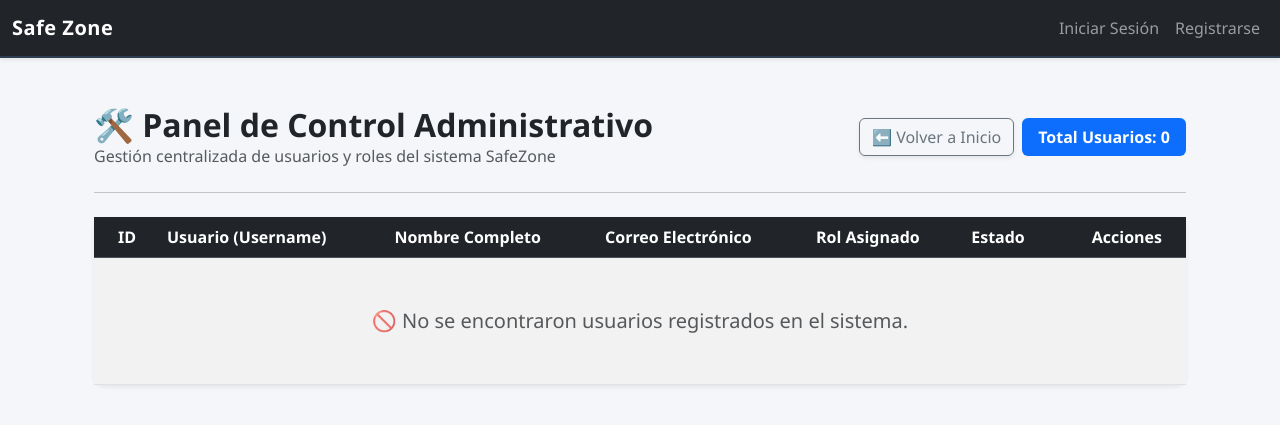
After one commit to jhoanceballos/MI_PROYECTO, a Django app: template template/admin_panel.html in a window 1280 px wide. The commit adds this page. Shown: the top 425 px of the page. Run offline with Django 4.2, Linux system fonts and the light colour scheme; the template is opened without the code that fills it, so the values that code supplies are empty; some libraries are stand-ins or nearby versions.

Commit message:
se actulizo el panel admin

```diff
--- a/core/urls.py
+++ b/core/urls.py
@@ -14,15 +14,32 @@ Including another URLconf
     1. Import the include() function: from django.urls import include, path
     2. Add a URL to urlpatterns:  path('blog/', include('blog.urls'))
 """
-from django.urls import path
-from . import views
+from django.contrib import admin
+from django.urls import path, include
+from core import views
 
+# ==========================================
+# # SECCIÓN: RUTAS GLOBALES DEL SISTEMA (URLS)
+# ==========================================
 urlpatterns = [
+    # 🛡️ Extensión nativa del panel de administración de Superusuario
+    path('admin/', admin.site.urls),
+
+    # ==========================================
+    # # SECCIÓN: AUTENTICACIÓN Y SESIONES (SPA)
+    # ==========================================
     path('', views.inicio, name='inicio'),
-    path('home/', views.home, name='home'),
     path('login/', views.login_view, name='login'),
     path('logout/', views.logout_view, name='logout'),
+    path('register/', views.register_view, name='register'),
+
+    # ==========================================
+    # # SECCIÓN: VISTAS DE USUARIOS Y PERFILES
+    # ==========================================
+    path('home/', views.home, name='home'),
     path('perfil/', views.perfil_view, name='perfil'),
-    path('perfil/editar/', views.editar_perfil_view, name='editar_perfil'),
-    path('register/', views.register_view, name='register'),
+    path('perfil/editar/', views.editar_profile_view if hasattr(views, 'editar_profile_view') else views.editar_perfil_view, name='editar_perfil'),
+
+    # Ruta personalizada para tu propio panel de control de administrador en el menú superior
+    path('control/', views.admin_panel_view, name='admin_panel'),
 ]
--- /dev/null
+++ b/template/admin_panel.html
@@ -0,0 +1,147 @@
+{% extends 'base.html' %}
+
+{% block content %}
+<div class="container mt-5">
+    <!-- ========================================== -->
+    <!-- # SECCIÓN: ENCABEZADO Y TÍTULO DEL PANEL   -->
+    <!-- ========================================== -->
+    <div class="row mb-4 align-items-center">
+        <div class="col">
+            <h2 class="fw-bold text-dark m-0">🛠️ Panel de Control Administrativo</h2>
+            <p class="text-muted m-0">Gestión centralizada de usuarios y roles del sistema SafeZone</p>
+        </div>
+        <div class="col-auto d-flex gap-2">
+            <a href="{% url 'home' %}" class="btn btn-outline-secondary shadow-sm d-flex align-items-center gap-1">
+                ⬅️ Volver a Inicio
+            </a>
+            <span class="badge bg-primary px-3 py-2 fs-6 d-flex align-items-center">
+                Total Usuarios: {{ usuarios|length }}
+            </span>
+        </div>
+    </div>
+
+    <hr class="mb-4">
+
+    <!-- Mensajes de Alerta del Sistema -->
+    {% if messages %}
+        {% for message in messages %}
+            <div class="alert alert-{{ message.tags }} alert-dismissible fade show shadow-sm" role="alert">
+                {{ message }}
+                <button type="button" class="btn-close" data-bs-dismiss="alert" aria-label="Close"></button>
+            </div>
+        {% endfor %}
+    {% endif %}
+
+    <!-- ========================================== -->
+    <!-- # SECCIÓN: TABLA PRINCIPAL DE USUARIOS     -->
+    <!-- ========================================== -->
+    <div class="card shadow-sm border-0">
+        <div class="card-body p-0">
+            <div class="table-responsive">
+                <table class="table table-hover table-striped align-middle m-0">
+                    <thead class="table-dark">
+                        <tr>
+                            <th scope="col" class="ps-4">ID</th>
+                            <th scope="col">Usuario (Username)</th>
+                            <th scope="col">Nombre Completo</th>
+                            <th scope="col">Correo Electrónico</th>
+                            <th scope="col">Rol Asignado</th>
+                            <th scope="col">Estado</th>
+                            <th scope="col" class="text-end pe-4">Acciones</th>
+                        </tr>
+                    </thead>
+                    <tbody>
+                        {% for usuario in usuarios %}
+                        <tr>
+                            <td class="fw-bold text-secondary ps-4">#{{ usuario.id }}</td>
+                            <td><span class="fw-semibold text-primary">{{ usuario.username }}</span></td>
+                            <td>
+                                {% if usuario.first_name or usuario.last_name %}
+                                    {{ usuario.first_name }} {{ usuario.last_name }}
+                                {% else %}
+                                    <span class="text-muted italic small">Sin registrar</span>
+                                {% endif %}
+                            </td>
+                            <td>{{ usuario.email|default:"—" }}</td>
+                            <td>
+                                {% if usuario.rol.nombre == 'Administrador' %}
+                                    <span class="badge bg-danger px-2.5 py-1.5 text-uppercase fs-7 shadow-sm">🛡️ {{ usuario.rol.nombre }}</span>
+                                {% elif usuario.rol.nombre == 'Usuario Común' %}
+                                    <span class="badge bg-info text-dark px-2.5 py-1.5 text-uppercase fs-7">👤 {{ usuario.rol.nombre }}</span>
+                                {% else %}
+                                    <span class="badge bg-secondary px-2.5 py-1.5 text-uppercase fs-7">{{ usuario.rol.nombre|default:"Sin Rol" }}</span>
+                                {% endif %}
+                            </td>
+                            <td>
+                                {% if usuario.is_active %}
+                                    <span class="badge rounded-pill bg-success-subtle text-success border border-success-subtle px-2">Activo</span>
+                                {% else %}
+                                    <span class="badge rounded-pill bg-danger-subtle text-danger border border-danger-subtle px-2">Inactivo</span>
+                                {% endif %}
+                            </td>
+                            <td class="text-end pe-4">
+                                <!-- Botón que despliega el Modal de edición en sitio -->
+                                <button type="button" class="btn btn-sm btn-dark shadow-sm" data-bs-toggle="modal" data-bs-target="#modalEditarRol{{ usuario.id }}">
+                                    ✏️ Editar Rol
+                                </button>
+                            </td>
+                        </tr>
+
+                        <!-- ========================================== -->
+                        <!-- # DIÁLOGO MODAL: MODIFICAR ROL EN SITIO    -->
+                        <!-- ========================================== -->
+                        <div class="modal fade" id="modalEditarRol{{ usuario.id }}" taxpayer="dialog" tabindex="-1" aria-hidden="true">
+                            <div class="modal-dialog modal-dialog-centered">
+                                <div class="modal-content border-0 shadow">
+                                    <div class="modal-header bg-dark text-white">
+                                        <h5 class="modal-title fw-bold">Actualizar Rol de Usuario</h5>
+                                        <button type="button" class="btn-close btn-close-white" data-bs-dismiss="modal" aria-label="Close"></button>
+                                    </div>
+                                    <form method="POST" action="{% url 'admin_panel' %}">
+                                        {% csrf_token %}
+                                        <div class="modal-body">
+                                            <p class="text-muted">Modifica los privilegios de acceso para la cuenta del sistema:</p>
+
+                                            <div class="mb-3 bg-light p-3 rounded">
+                                                <div class="small text-secondary">Usuario seleccionado:</div>
+                                                <div class="fw-bold text-dark fs-5">{{ usuario.username }}</div>
+                                                <div class="small text-muted">{{ usuario.email|default:"Sin correo electrónico asignado" }}</div>
+                                            </div>
+
+                                            <input type="hidden" name="usuario_id" value="{{ usuario.id }}">
+
+                                            <div class="mb-3">
+                                                <label for="rol_id_{{ usuario.id }}" class="form-label fw-bold text-secondary">Asignar Nuevo Rol:</label>
+                                                <select class="form-select border-2" id="rol_id_{{ usuario.id }}" name="rol_id" required>
+                                                    {% for rol in roles %}
+                                                        <option value="{{ rol.id }}" {% if usuario.rol.id == rol.id %}selected{% endif %}>
+                                                            {{ rol.nombre }}
+                                                        </option>
+                                                    {% endfor %}
+                                                </select>
+                                            </div>
+                                        </div>
+                                        <div class="modal-footer bg-light border-top-0">
+                                            <button type="button" class="btn btn-secondary" data-bs-dismiss="modal">Cancelar</button>
+                                            <button type="submit" class="btn btn-primary fw-semibold px-4 shadow-sm">Guardar Cambios</button>
+                                        </div>
+                                    </form>
+                                </div>
+                            </div>
+                        </div>
+                        <!-- FIN DIÁLOGO MODAL -->
+
+                        {% empty %}
+                        <tr>
+                            <td colspan="7" class="text-center py-5 text-muted">
+                                <p class="fs-5 m-0">🚫 No se encontraron usuarios registrados en el sistema.</p>
+                            </td>
+                        </tr>
+                        {% endfor %}
+                    </tbody>
+                </table>
+            </div>
+        </div>
+    </div>
+</div>
+{% endblock %}
--- a/template/base.html
+++ b/template/base.html
@@ -4,32 +4,37 @@
 <head>
     <meta charset="UTF-8">
     <meta name="viewport" content="width=device-width, initial-scale=1.0">
-    <title>{% block title %}Mi Proyecto{% endblock %}</title>
-    <!-- Bootstrap CSS (Usando la carpeta local que tienes en tu static) -->
+    <title>{% block title %}Safe Zone{% endblock %}</title>
     <link rel="stylesheet" href="{% static 'bootstrap/css/bootstrap.min.css' %}">
-    <!-- Tu archivo personalizado de estilos -->
     <link rel="stylesheet" href="{% static 'css/base.css' %}">
 </head>
 <body>
 
-    <!-- Barra de Navegación -->
     <nav class="navbar navbar-expand-lg navbar-dark bg-dark shadow-sm">
         <div class="container-fluid">
-            <a class="navbar-brand font-weight-bold" href="{% url 'home' %}">Safe Zone</a>
+            <a class="navbar-brand fw-bold" href="{% url 'home' %}">Safe Zone</a>
             <button class="navbar-toggler" type="button" data-bs-toggle="collapse" data-bs-target="#navbarNav" aria-controls="navbarNav" aria-expanded="false" aria-label="Toggle navigation">
                 <span class="navbar-toggler-icon"></span>
             </button>
+
             <div class="collapse navbar-collapse" id="navbarNav">
                 <ul class="navbar-nav ms-auto align-items-center">
                     {% if user.is_authenticated %}
                         <li class="nav-item">
                             <a class="nav-link" href="{% url 'home' %}">Inicio</a>
                         </li>
+
+                        {% if user.rol and user.rol.nombre == 'Administrador' %}
+                            <li class="nav-item">
+                                <a class="nav-link text-warning fw-bold" href="{% url 'admin_panel' %}">Panel de Control</a>
+                            </li>
+                        {% endif %}
+
                         <li class="nav-item">
                             <a class="nav-link" href="{% url 'perfil' %}">Mi Perfil</a>
                         </li>
+
                         <li class="nav-item ms-2">
-                            <!-- Formulario seguro para cerrar sesión -->
                             <form action="{% url 'logout' %}" method="post" class="d-inline">
                                 {% csrf_token %}
                                 <button type="submit" class="btn btn-outline-danger btn-sm">Cerrar Sesión</button>
@@ -48,7 +53,6 @@
         </div>
     </nav>
 
-    <!-- Contenedor de Mensajes Alerta (Django Messages) -->
     <div class="container mt-3">
         {% if messages %}
             {% for message in messages %}
@@ -60,13 +64,11 @@
         {% endif %}
     </div>
 
-    <!-- Contenido Dinámico de las Páginas -->
     <main class="container my-4">
         {% block content %}
         {% endblock %}
     </main>
 
-    <!-- Bootstrap JS Personalizado o desde tu static -->
     <script src="{% static 'bootstrap/js/bootstrap.bundle.min.js' %}"></script>
     {% block extra_js %}{% endblock %}
 </body>
```
Also changed, not shown: core/views.py (+38 -0 lines).
